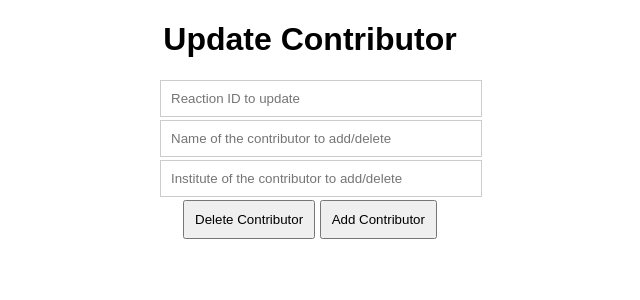
After one commit to kerimoglutolga/DTBank, a Flask app: page /updatecontrib in a window 1280 px wide. The commit adds this page. Shown: the top 300 px of the page, without its empty margins (330-970 px from the left). Run offline with Flask 2, Linux system fonts and the light colour scheme; some libraries are stand-ins or nearby versions.

Commit message:
added contributor updates

```diff
--- a/app.py
+++ b/app.py
@@ -5,7 +5,7 @@ import hashlib
 app = Flask(__name__)
 app.config['MYSQL_HOST'] = 'localhost'
 app.config['MYSQL_USER'] = 'root'
-app.config['MYSQL_PASSWORD'] = 'Geronimo766846'
+app.config['MYSQL_PASSWORD'] = 'group4'
 app.config['MYSQL_DB'] = 'dtbank'
 mysql = MySQL(app)
 
@@ -45,9 +45,11 @@ def add_user():
         params =  (request.form['Username'], hashed_pw, request.form['Institute'])
         print(params)
         cur = mysql.connection.cursor()
-        cur.execute("INSERT INTO User(username, password, institute) \
+        try:
+            cur.execute("INSERT INTO User(username, password, institute) \
             VALUES (%s, %s, %s)", params)
-        mysql.connection.commit()
+        except mysql.connection.Error as err:
+            return render_template('adduser.html', error=True)
         return render_template('manager.html', added_user=True)
 
 @app.route('/deletedrugs', methods = ['GET', 'POST'])
@@ -85,7 +87,6 @@ def update_drug():
 
 @app.route('/deleteprot', methods = ['GET', 'POST'])
 def delete_prot():
-    # TODO: Add a check for whether the user is already registered or not
     if request.method == 'GET':
         return render_template('prot.html')
     elif request.method == 'POST':
@@ -98,6 +99,32 @@ def delete_prot():
         if rc:
             return render_template('prot.html', success=True)
         else: return render_template('prot.html', success=False)
+
+@app.route('/updatecontrib', methods = ['GET', 'POST'])
+def contrib():
+    if request.method == 'GET':
+        return render_template('updatecontrib.html')
+    elif request.method == 'POST':
+        reaction_id = request.form['reactionid']
+        username = request.form['contrib']
+        institute = request.form['institute']
+        cur = mysql.connection.cursor()
+        rc = 1
+        if 'delete' in request.form:
+            cur.execute("DELETE FROM Contributors \
+                WHERE reaction_id = %s AND username = %s AND institute = %s", (reaction_id, username, institute))
+            cur.execute("SELECT ROW_COUNT()")
+            rc = int(cur.fetchone()[0])
+        if 'add' in request.form:
+            try:
+                cur.execute("INSERT INTO Contributors (reaction_id, username, institute) \
+                VALUES (%s, %s, %s)", (reaction_id, username, institute))
+            except mysql.connection.Error as err:
+                rc = 0
+        mysql.connection.commit()
+        if rc:
+            return render_template('updatecontrib.html', success=True)
+        else: return render_template('updatecontrib.html', success=False)
 
 @app.route('/drugs',methods=['GET'])
 def drugOptions1():
--- a/templates/adduser.html
+++ b/templates/adduser.html
@@ -9,6 +9,7 @@
 {% block body %}
 <center>
     <h1>Welcome to DTBank!</h1>
+    {% if error == True %} <h3 style="color: red">A user with the given username and institute already exists.</h3> {% endif %}
     <form id='login-form' action="" method='post'>
       <input type="text" placeholder="Username" name="Username" required>
       <input type="text" placeholder="Institute" name="Institute" required>
--- /dev/null
+++ b/templates/updatecontrib.html
@@ -0,0 +1,25 @@
+{% extends 'base.html' %}
+
+{% block head %}
+
+
+{% endblock %}
+
+
+{% block body %}
+
+<center>
+    <h1>Update Contributor</h1>
+    {% if success is defined and success == True %} <h3 style="color: green">Reaction Updated Successfully!</h3>
+    {% elif success is defined and success == False %} <h3 style="color: red">Error, the given contributor is not a user or no such contributor exists for the given reaction!</h3>
+    {% endif %}
+    <form id='login-form' action="" method='post'>
+    <input type="text" placeholder="Reaction ID to update" name="reactionid" required>
+    <input type="text" placeholder="Name of the contributor to add/delete" name="contrib" required>
+    <input type="text" placeholder="Institute of the contributor to add/delete" name="institute" required>
+    <button type='submit' name="delete">Delete Contributor</button>
+    <button type='submit' name="add">Add Contributor</button>
+    </form>
+</center>
+
+{% endblock %}
```
